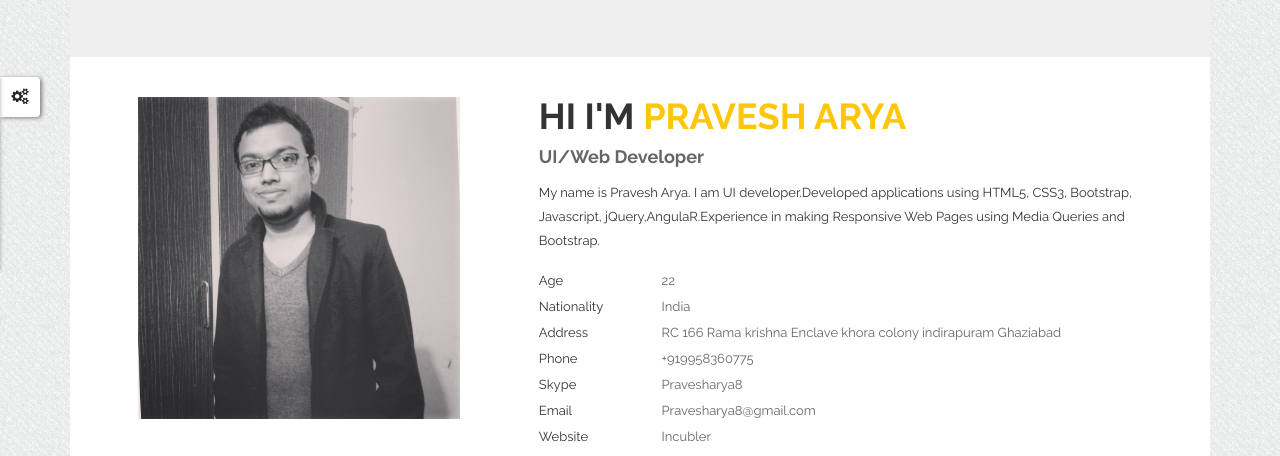
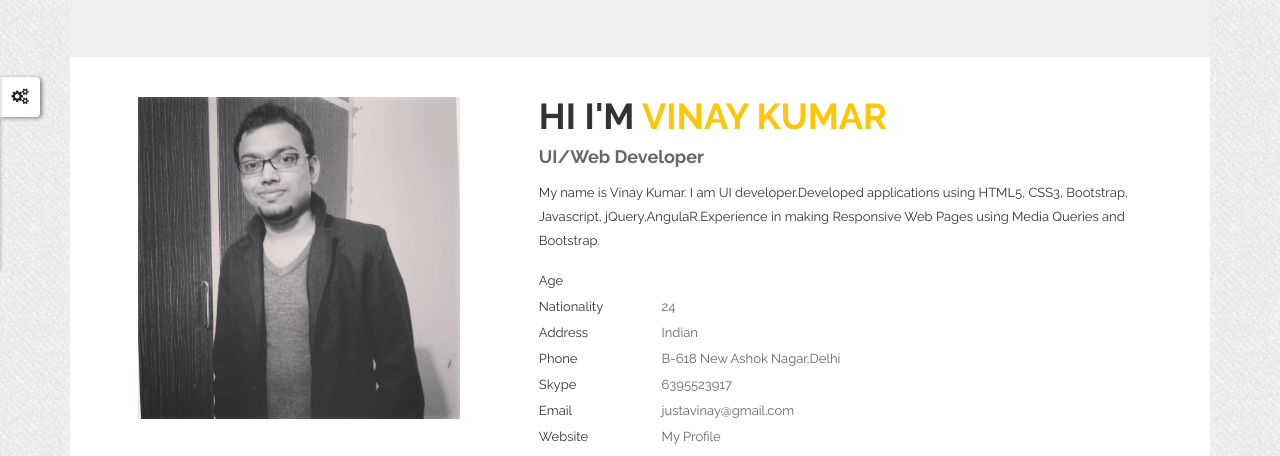
Before and after one commit to vik94india/vik94india.github.io, a plain HTML site: page theme/index.html in a window 1280 px wide. Shown: the part 83-539 px from the top of the page. Drawn offline with Linux system fonts and the light colour scheme; some packages are replaced by stand-ins of ours.

Commit message:
change in profile

```diff
--- a/theme/index.html
+++ b/theme/index.html
@@ -6,7 +6,7 @@
         <meta name="viewport" content="width=device-width, initial-scale=1">
         <link rel="icon" href="img/fav-icon.ico" type="image/x-icon" />
         <!-- The above 3 meta tags *must* come first in the head; any other head content must come *after* these tags -->
-        <title>PRAVESH ARYA - Resume / CV / </title>
+        <title>Vinay Kumar - Resume / CV / </title>
 
         <!-- Icon css link -->
         <link href="vendors/material-icon/css/materialdesignicons.min.css" rel="stylesheet">
@@ -89,9 +89,9 @@
                         </div>
                         <div class="col-md-7">
                             <div class="row person_details">
-                                <h3>Hi I'm <span>Pravesh Arya</span></h3>
+                                <h3>Hi I'm <span>vinay kumar</span></h3>
                                 <h4>UI/Web Developer</h4>
-                                <p>My name is Pravesh Arya. I am UI developer.Developed applications using HTML5, CSS3, Bootstrap, Javascript, jQuery,AngulaR.Experience in making Responsive Web Pages using Media Queries and Bootstrap.</p>
+                                <p>My name is Vinay Kumar. I am UI developer.Developed applications using HTML5, CSS3, Bootstrap, Javascript, jQuery,AngulaR.Experience in making Responsive Web Pages using Media Queries and Bootstrap.</p>
 
                                     <div class="person_information">
                                     <ul>
@@ -104,13 +104,13 @@
                                         <li><a href="#">Website</a></li>
                                     </ul>
                                     <ul>
-                                        <li><a href="#">22</a></li>
-                                        <li><a href="#">India</a></li>
-                                        <li><a href="#">RC 166 Rama krishna Enclave khora colony indirapuram Ghaziabad</a></li>
-                                        <li><a href="#">+919958360775</a></li>
-                                        <li><a href="#">Pravesharya8</a></li>
-                                        <li><a href="#">Pravesharya8@gmail.com</a></li>
-                                        <li><a href="#">Incubler</a></li>
+                                        <li><a href="#">24</a></li>
+                                        <li><a href="#">Indian</a></li>
+                                        <li><a href="#">B-618 New Ashok Nagar,Delhi</a></li>
+                                        <li><a href="#">6395523917</a></li>
+                                        <!-- <li><a href="#">Pravesharya8</a></li> -->
+                                        <li><a href="#">justavinay@gmail.com</a></li>
+                                        <li><a href="https://vik94india.github.io/theme/index.html">My Profile</a></li>
                                     </ul>
                                 </div>
                                 <ul class="social_icon">
```
